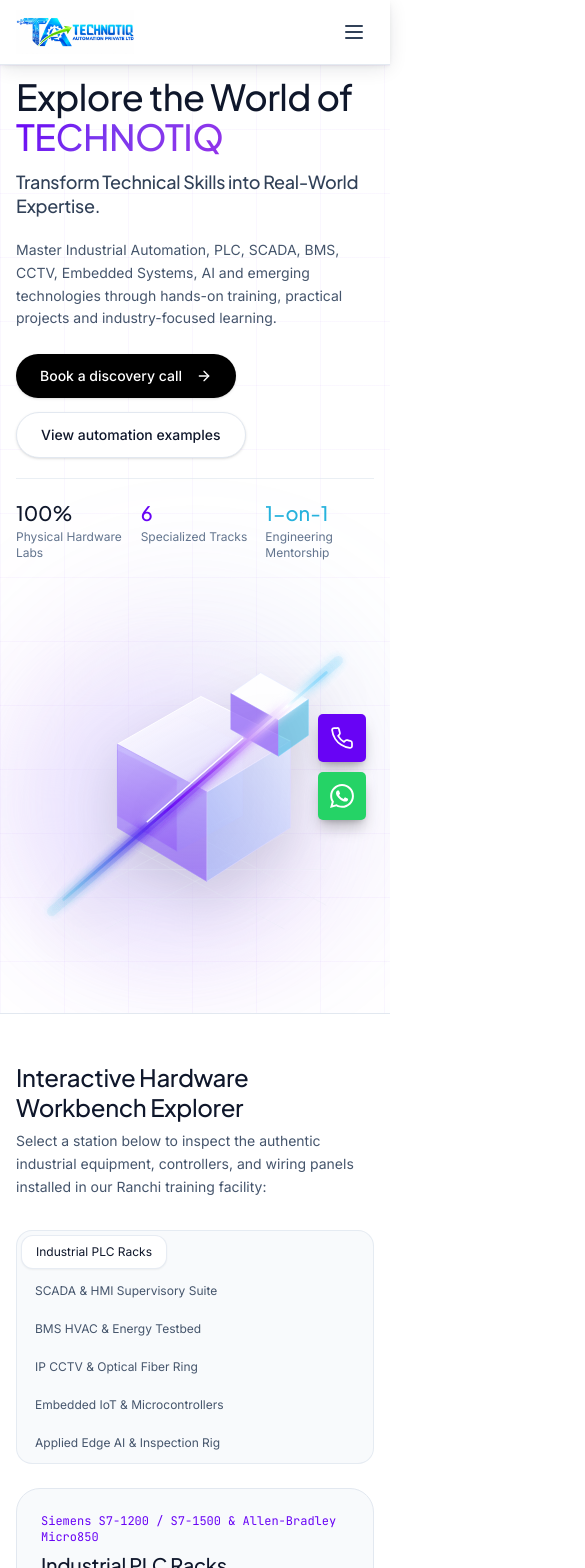
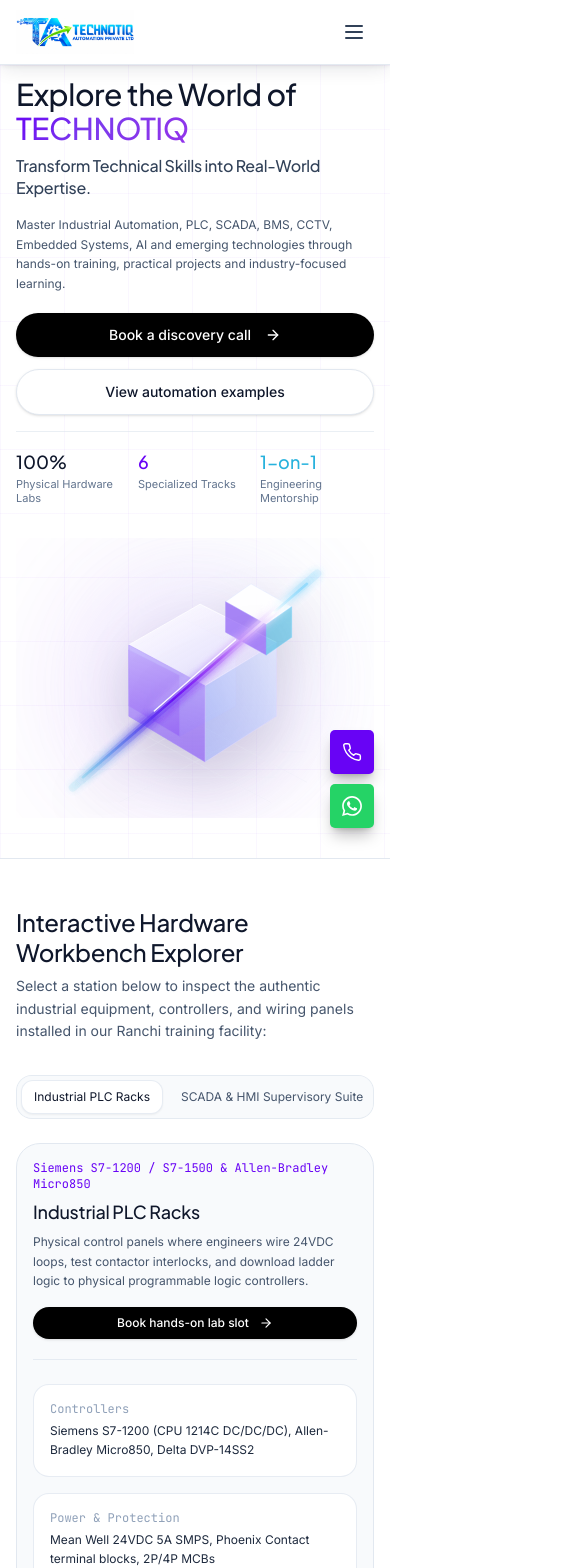
Before and after one commit to webitya/technotiq, a Next.js app: page / in a window 390 px wide. Shown: the top 1568 px of the page, 585 px wide, since content can reach past the window. Built offline with nearby package versions, Linux system fonts and the light colour scheme.

Commit message:
feat: complete deep responsiveness across all pages and interactive components

```diff
--- a/src/app/about/page.js
+++ b/src/app/about/page.js
@@ -81,12 +81,12 @@ export default function AboutPage() {
                 </p>
               </div>
 
-              <div className="pt-2 flex flex-wrap gap-3">
-                <Button href="/courses" variant="primary" size="sm">
+              <div className="pt-2 flex flex-col sm:flex-row gap-3">
+                <Button href="/courses" variant="primary" size="sm" className="w-full sm:w-auto justify-center">
                   <span>Explore training programs</span>
                   <ArrowRight className="w-3.5 h-3.5 ml-1" />
                 </Button>
-                <Button href="/contact" variant="secondary" size="sm">
+                <Button href="/contact" variant="secondary" size="sm" className="w-full sm:w-auto justify-center">
                   <span>Contact our directors</span>
                 </Button>
               </div>
--- a/src/app/courses/page.js
+++ b/src/app/courses/page.js
@@ -173,7 +173,7 @@ export default function CoursesPage() {
                   </div>
 
                   <div className="pt-1">
-                    <Button href="/contact" variant="primary" size="sm">
+                    <Button href="/contact" variant="primary" size="sm" className="w-full sm:w-auto justify-center">
                       <span>Enroll in upcoming batch</span>
                       <ArrowRight className="w-3.5 h-3.5 ml-1" />
                     </Button>
--- a/src/app/globals.css
+++ b/src/app/globals.css
@@ -36,6 +36,11 @@
   --color-brand-muted: #64748B;
   --color-brand-border: #E2E8F0;
   --color-brand-surface: #F8F9FE;
+}
+
+html, body {
+  overflow-x: hidden;
+  max-width: 100vw;
 }
 
 body {
--- a/src/app/services/page.js
+++ b/src/app/services/page.js
@@ -169,7 +169,7 @@ export default function ServicesPage() {
                     </p>
 
                     <div className="pt-1">
-                      <Button href="/contact" variant="primary" size="sm">
+                      <Button href="/contact" variant="primary" size="sm" className="w-full sm:w-auto justify-center">
                         <span>Request quotation</span>
                         <ArrowRight className="w-3.5 h-3.5 ml-1" />
                       </Button>
--- a/src/components/home/GeometricHeroVisual.js
+++ b/src/components/home/GeometricHeroVisual.js
@@ -1,14 +1,15 @@
 export default function GeometricHeroVisual() {
   return (
-    <div className="relative w-full h-[380px] sm:h-[440px] lg:h-[480px] flex items-center justify-center select-none pointer-events-none">
+    <div className="relative w-full max-w-full h-[280px] sm:h-[380px] lg:h-[460px] flex items-center justify-center select-none pointer-events-none overflow-hidden">
       {/* Ambient background soft light spheres */}
-      <div className="absolute top-1/2 left-1/2 -translate-x-1/2 -translate-y-1/2 w-[380px] h-[380px] bg-gradient-to-tr from-[#6803F5]/15 via-[#9333EA]/10 to-[#27B2DD]/10 rounded-full blur-3xl" />
-      <div className="absolute top-1/4 right-1/4 w-[240px] h-[240px] bg-[#E7E2FF]/80 rounded-full blur-2xl" />
+      <div className="absolute top-1/2 left-1/2 -translate-x-1/2 -translate-y-1/2 w-[260px] sm:w-[360px] h-[260px] sm:h-[360px] bg-gradient-to-tr from-[#6803F5]/15 via-[#9333EA]/10 to-[#27B2DD]/10 rounded-full blur-3xl" />
+      <div className="absolute top-1/4 right-1/4 w-[160px] sm:w-[220px] h-[160px] sm:h-[220px] bg-[#E7E2FF]/80 rounded-full blur-2xl" />
 
-      {/* Main SVG Composition reproducing the 3D Geometric Blocks & Neon Ray - Clean with NO random text */}
+      {/* Main SVG Composition reproducing the 3D Geometric Blocks & Neon Ray */}
       <svg
-        className="relative z-10 w-full h-full max-w-[540px] drop-shadow-2xl"
+        className="relative z-10 w-full h-full max-w-[320px] sm:max-w-[440px] lg:max-w-[520px] drop-shadow-2xl"
         viewBox="0 0 600 550"
+        preserveAspectRatio="xMidYMid meet"
         fill="none"
         xmlns="http://www.w3.org/2000/svg"
       >
--- a/src/components/home/Hero.js
+++ b/src/components/home/Hero.js
@@ -8,69 +8,69 @@ export default function Hero() {
       <div className="max-w-7xl mx-auto px-4 sm:px-6 lg:px-8">
         <div className="grid grid-cols-1 lg:grid-cols-12 gap-8 lg:gap-4 items-center">
           {/* Main Hero Copy - Clean, Direct, No Extraneous Text */}
-          <div className="lg:col-span-7 space-y-5 z-20">
-            <div className="space-y-3">
-              <h1 className="text-4xl sm:text-5xl lg:text-[3.5rem] font-medium tracking-tight text-slate-900 leading-[1.12]">
+          <div className="lg:col-span-7 space-y-4 sm:space-y-5 z-20">
+            <div className="space-y-2.5 sm:space-y-3">
+              <h1 className="text-3xl sm:text-4xl md:text-5xl lg:text-[3.5rem] font-medium tracking-tight text-slate-900 leading-[1.14] break-words">
                 Explore the World of{" "}
                 <span className="text-gradient-violet">
                   TECHNOTIQ
                 </span>
               </h1>
 
-              <h2 className="text-lg sm:text-xl font-normal text-slate-700 tracking-tight leading-snug">
+              <h2 className="text-base sm:text-lg lg:text-xl font-normal text-slate-700 tracking-tight leading-snug">
                 Transform Technical Skills into Real-World Expertise.
               </h2>
             </div>
 
-            <p className="text-sm sm:text-base text-slate-600 leading-relaxed max-w-2xl font-normal">
+            <p className="text-xs sm:text-sm md:text-base text-slate-600 leading-relaxed max-w-2xl font-normal">
               Master Industrial Automation, PLC, SCADA, BMS, CCTV, Embedded Systems, AI and
               emerging technologies through hands-on training, practical projects and
               industry-focused learning.
             </p>
 
-            {/* Action Buttons: 2 Capsule Pills */}
-            <div className="flex flex-wrap items-center gap-3.5 pt-1">
-              <Button href="/contact" variant="primary" size="md">
+            {/* Action Buttons: 2 Capsule Pills - Responsive Stacking on Mobile */}
+            <div className="flex flex-col sm:flex-row items-stretch sm:items-center gap-3 pt-1">
+              <Button href="/contact" variant="primary" size="md" className="w-full sm:w-auto justify-center">
                 <span>Book a discovery call</span>
                 <ArrowRight className="w-4 h-4 ml-1" />
               </Button>
 
-              <Button href="/courses" variant="secondary" size="md">
+              <Button href="/courses" variant="secondary" size="md" className="w-full sm:w-auto justify-center">
                 <span>View automation examples</span>
               </Button>
             </div>
 
-            {/* Compact Hardware Metrics */}
-            <div className="pt-5 border-t border-slate-200/70 grid grid-cols-3 gap-4 max-w-md font-normal">
+            {/* Compact Hardware Metrics - Responsive Grid */}
+            <div className="pt-4 sm:pt-5 border-t border-slate-200/70 grid grid-cols-3 gap-2 sm:gap-4 max-w-md font-normal">
               <div>
-                <p className="text-xl sm:text-2xl font-medium text-slate-900 font-heading">
+                <p className="text-lg sm:text-xl lg:text-2xl font-medium text-slate-900 font-heading">
                   100%
                 </p>
-                <p className="text-xs text-slate-500 mt-0.5">
+                <p className="text-[11px] sm:text-xs text-slate-500 mt-0.5 leading-tight">
                   Physical Hardware Labs
                 </p>
               </div>
               <div>
-                <p className="text-xl sm:text-2xl font-medium text-[#6803F5] font-heading">
+                <p className="text-lg sm:text-xl lg:text-2xl font-medium text-[#6803F5] font-heading">
                   6
                 </p>
-                <p className="text-xs text-slate-500 mt-0.5">
+                <p className="text-[11px] sm:text-xs text-slate-500 mt-0.5 leading-tight">
                   Specialized Tracks
                 </p>
               </div>
               <div>
-                <p className="text-xl sm:text-2xl font-medium text-[#27B2DD] font-heading">
+                <p className="text-lg sm:text-xl lg:text-2xl font-medium text-[#27B2DD] font-heading">
                   1-on-1
                 </p>
-                <p className="text-xs text-slate-500 mt-0.5">
+                <p className="text-[11px] sm:text-xs text-slate-500 mt-0.5 leading-tight">
                   Engineering Mentorship
                 </p>
               </div>
             </div>
           </div>
 
-          {/* Right Column: Pure 3D Geometric Crystal Scene with Neon Light Ray (No Unwanted Text) */}
-          <div className="lg:col-span-5 relative z-10 flex items-center justify-center">
+          {/* Right Column: Pure 3D Geometric Crystal Scene with Neon Light Ray */}
+          <div className="lg:col-span-5 relative z-10 flex items-center justify-center w-full overflow-hidden">
             <GeometricHeroVisual />
           </div>
         </div>
--- a/src/components/home/InteractiveWorkbench.js
+++ b/src/components/home/InteractiveWorkbench.js
@@ -114,8 +114,8 @@ export default function InteractiveWorkbench() {
           </p>
         </div>
 
-        {/* Tab Selector Buttons - Clean Names, No Numbers */}
-        <div className="flex flex-wrap gap-1.5 mb-6 p-1 rounded-2xl bg-slate-50 border border-slate-200/80">
+        {/* Tab Selector Buttons - Responsive horizontal swipe on mobile, wrap on tablet/desktop */}
+        <div className="flex gap-1.5 mb-6 p-1 rounded-2xl bg-slate-50 border border-slate-200/80 overflow-x-auto sm:flex-wrap">
           {WORKBENCHES.map((item, idx) => {
             const isSelected = activeTab === idx;
             return (
@@ -123,10 +123,10 @@ export default function InteractiveWorkbench() {
                 key={item.id}
                 type="button"
                 onClick={() => setActiveTab(idx)}
-                className={`px-3.5 py-2 rounded-xl text-xs sm:text-sm transition-all duration-200 cursor-pointer font-normal text-left ${
+                className={`whitespace-nowrap px-3 sm:px-3.5 py-2 rounded-xl text-xs sm:text-sm transition-all duration-200 cursor-pointer font-normal text-left shrink-0 sm:shrink ${
                   isSelected
-                    ? "bg-white text-slate-900 shadow-xs border border-slate-200/80"
-                    : "text-slate-600 hover:text-slate-900 hover:bg-slate-100/50"
+                    ? "bg-white text-slate-900 shadow-xs border border-slate-200/80 font-medium"
+                    : "text-slate-600 hover:text-slate-900 hover:bg-white/50"
                 }`}
               >
                 {item.name}
@@ -136,22 +136,22 @@ export default function InteractiveWorkbench() {
         </div>
 
         {/* Active Workbench Detail Console */}
-        <div className="rounded-3xl bg-slate-50 border border-slate-200 p-6 sm:p-8 transition-all duration-300">
-          <div className="flex flex-col lg:flex-row lg:items-start justify-between gap-6 pb-6 border-b border-slate-200/80">
+        <div className="rounded-3xl bg-slate-50 border border-slate-200 p-4 sm:p-6 lg:p-8 transition-all duration-300">
+          <div className="flex flex-col sm:flex-row sm:items-start justify-between gap-4 sm:gap-6 pb-5 sm:pb-6 border-b border-slate-200/80">
             <div className="space-y-1.5 max-w-xl">
               <span className="text-xs font-mono text-[#6803F5] block">
                 {bench.tagline}
               </span>
-              <h3 className="text-xl sm:text-2xl font-medium text-slate-900">
+              <h3 className="text-lg sm:text-xl lg:text-2xl font-medium text-slate-900">
                 {bench.name}
               </h3>
-              <p className="text-sm text-slate-600 leading-relaxed font-normal">
+              <p className="text-xs sm:text-sm text-slate-600 leading-relaxed font-normal">
                 {bench.description}
               </p>
             </div>
 
-            <div className="shrink-0 flex items-center gap-3">
-              <Button href="/contact" variant="primary" size="sm">
+            <div className="shrink-0 flex items-center">
+              <Button href="/contact" variant="primary" size="sm" className="w-full sm:w-auto justify-center">
                 <span>Book hands-on lab slot</span>
                 <ArrowRight className="w-3.5 h-3.5 ml-1" />
               </Button>
--- a/src/components/ui/StickyContactButtons.js
+++ b/src/components/ui/StickyContactButtons.js
@@ -2,15 +2,15 @@ import { Phone, WhatsApp } from "../icons";
 
 export default function StickyContactButtons() {
   return (
-    <div className="fixed bottom-6 right-6 z-50 flex flex-col items-center gap-2.5">
+    <div className="fixed bottom-4 right-4 sm:bottom-6 sm:right-6 z-40 flex flex-col items-center gap-2.5">
       {/* Phone Call Button - Purple, Square, rounded-[5px] */}
       <a
         href="tel:+916299916713"
         aria-label="Call Technotiq: +91 6299 916713"
         title="Call +91 6299 916713"
-        className="w-12 h-12 rounded-[5px] bg-[#6803F5] hover:bg-[#5502C7] text-white flex items-center justify-center shadow-lg shadow-black/25 transition-all duration-200 hover:scale-105 active:scale-95 group"
+        className="w-11 h-11 sm:w-12 sm:h-12 rounded-[5px] bg-[#6803F5] hover:bg-[#5502C7] text-white flex items-center justify-center shadow-lg shadow-black/25 transition-all duration-200 hover:scale-105 active:scale-95 group"
       >
-        <Phone className="w-6 h-6 text-white" />
+        <Phone className="w-5 h-5 sm:w-6 sm:h-6 text-white" />
       </a>
 
       {/* WhatsApp Button - Official WhatsApp Green, Square, rounded-[5px] */}
@@ -20,9 +20,9 @@ export default function StickyContactButtons() {
         rel="noopener noreferrer"
         aria-label="Chat with Technotiq on WhatsApp"
         title="Chat on WhatsApp"
-        className="w-12 h-12 rounded-[5px] bg-[#25D366] hover:bg-[#20BD5A] text-white flex items-center justify-center shadow-lg shadow-black/25 transition-all duration-200 hover:scale-105 active:scale-95 group"
+        className="w-11 h-11 sm:w-12 sm:h-12 rounded-[5px] bg-[#25D366] hover:bg-[#20BD5A] text-white flex items-center justify-center shadow-lg shadow-black/25 transition-all duration-200 hover:scale-105 active:scale-95 group"
       >
-        <WhatsApp className="w-6 h-6 text-white" />
+        <WhatsApp className="w-5 h-5 sm:w-6 sm:h-6 text-white" />
       </a>
     </div>
   );
```
